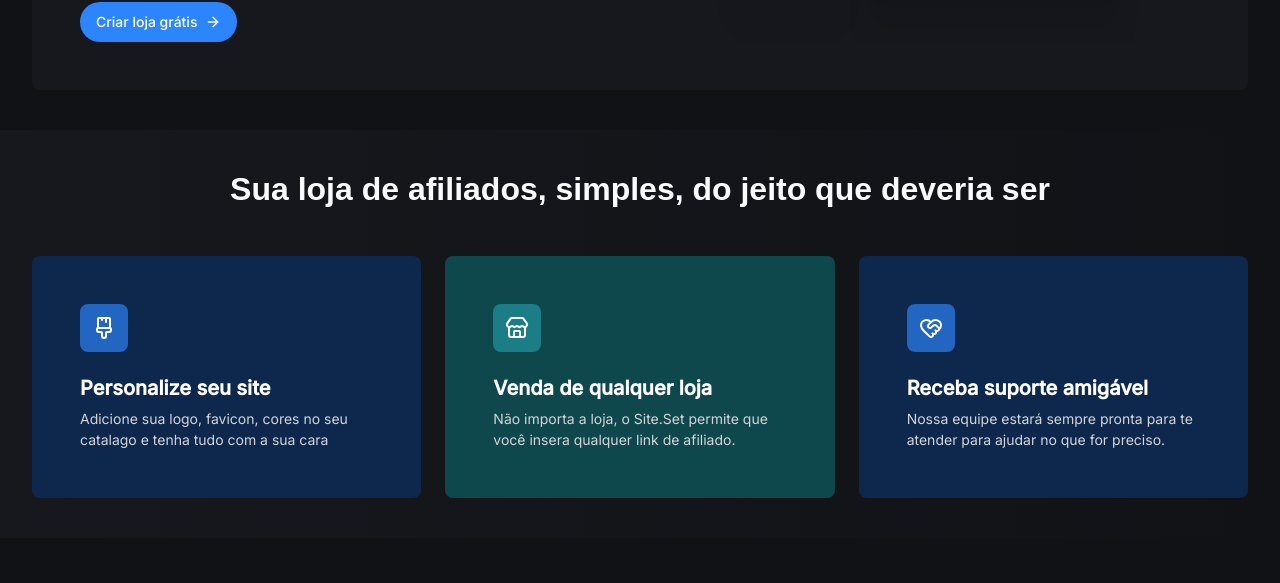
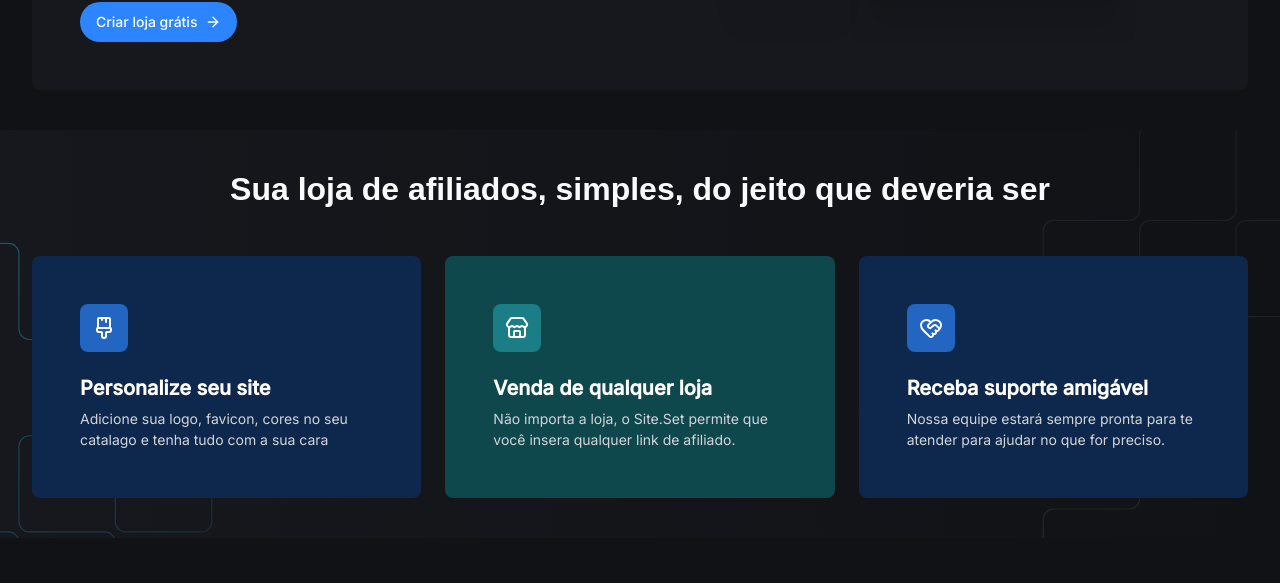
Before and after one commit to Amiltonxavier/site-blog, a Next.js app: page / in a window 1280 px wide. Shown: the part 1250-1833 px from the top of the page. Built offline with nearby package versions, Linux system fonts and the light colour scheme; a web font is replaced by a local one.

Commit message:
feat: add background img

```diff
--- a/src/components/support-section/support-section.tsx
+++ b/src/components/support-section/support-section.tsx
@@ -2,8 +2,10 @@ import { HeartHandshake, PaintbrushVertical, Store } from "lucide-react"
 
 export function SupportSection() {
     return (
-        <section className=" pb-8 md:py-10 bg-gradient-to-r from-gray-500 to-gray-700">
-            <div className="container flex flex-col items-center gap-12">
+        <section className="relative pb-8 md:py-10 bg-gradient-to-r from-gray-500 to-gray-700">
+            <div className="absolute inset-0 hidden md:block bg-[url('/background-features.svg')] bg-cover bg-center bg-no-repeat opacity-90" />
+
+            <div className="relative container flex flex-col items-center gap-12">
                 <h2 className="font-sans text-balance text-center text-heading-xl text-gray-100">
                     Sua loja de afiliados, simples, do jeito que deveria ser
                 </h2>
```
Also changed, not shown: public/background-features.svg (added).
